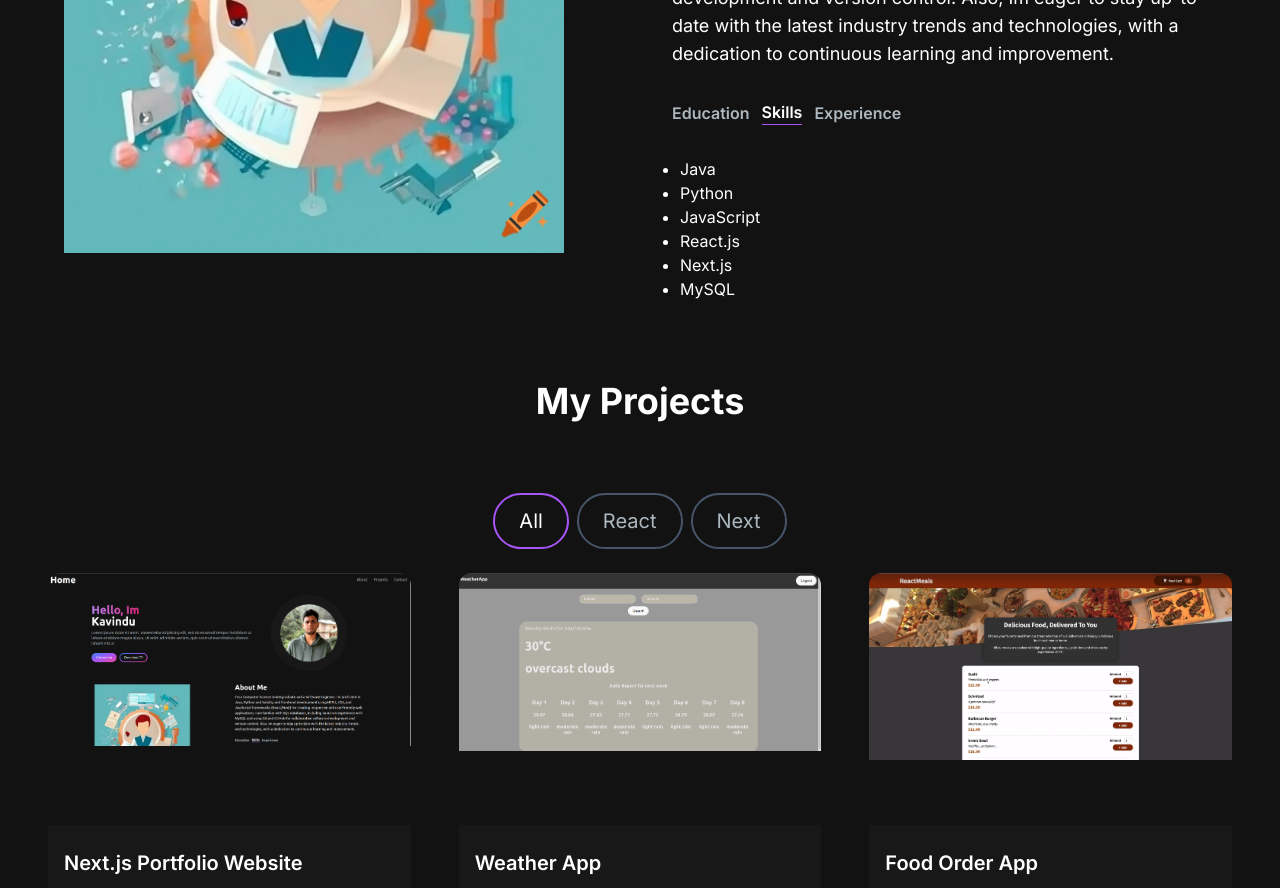
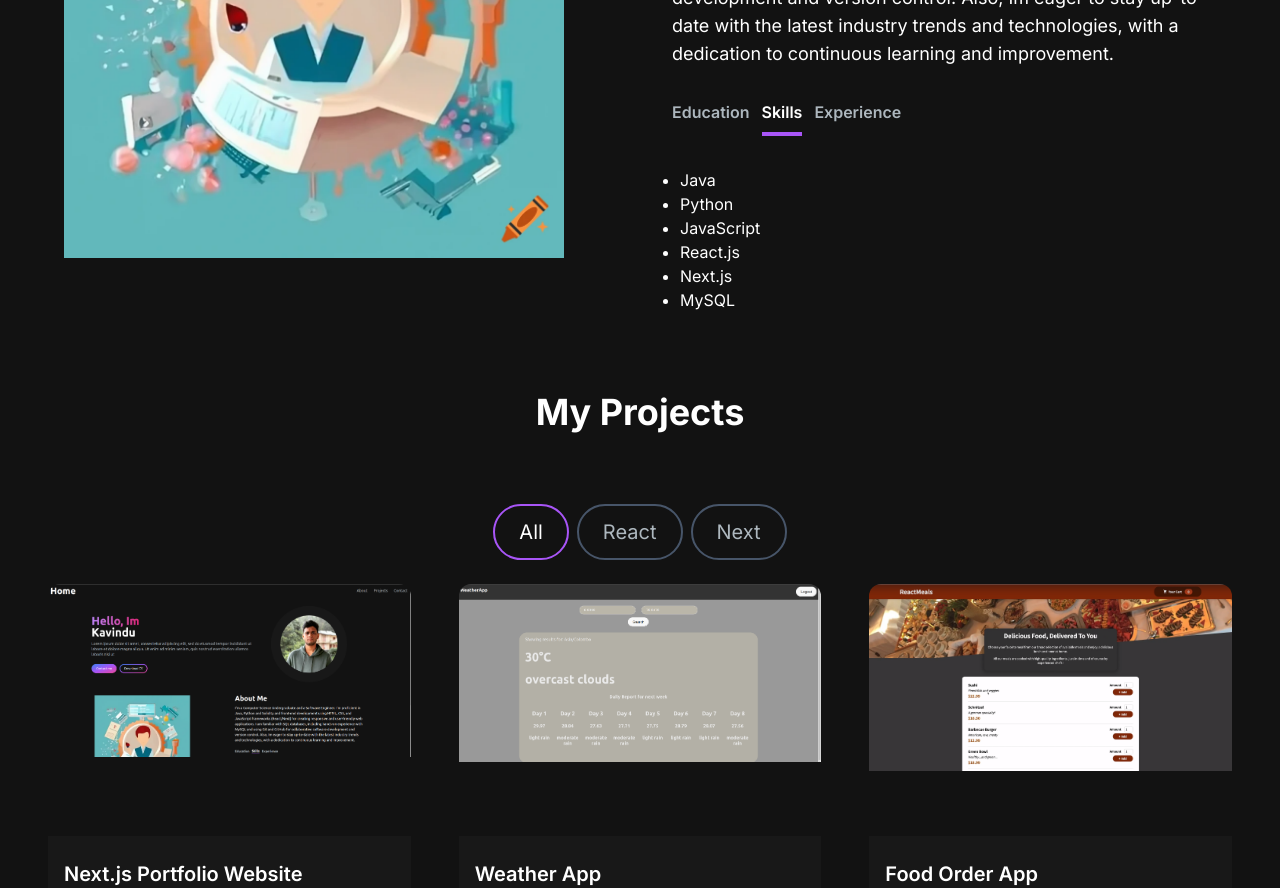
Before and after one commit to kavindu25/personal-portfolio, a Next.js app: page / in a window 1280 px wide. Shown: the part 1000-1888 px from the top of the page. Built offline with nearby package versions, Linux system fonts and the light colour scheme.

Commit message:
feat: added tab button animations

```diff
--- a/app/components/TabButton.jsx
+++ b/app/components/TabButton.jsx
@@ -1,8 +1,14 @@
 import React from "react";
+import { motion } from "framer-motion";
+
+const variants = {
+  default: { width: 0 },
+  active: { width: "calc(100% - 0.75rem)" },
+};
 
 const TabButton = ({ active, selectTab, children }) => {
   const btnClasses = active
-    ? "text-white border-b border-primary-500"
+    ? "text-white"
     : "text-[#ADB7BE]";
 
   return (
@@ -10,6 +16,11 @@ const TabButton = ({ active, selectTab, children }) => {
       <p className={`mr-3 font-semibold hover:text-white ${btnClasses}`}>
         {children}
       </p>
+      <motion.div
+        animate={active ? "active" : "default"}
+        variants={variants}
+        className="h-1 bg-primary-500 mt-2 mr-3"
+      ></motion.div>
     </button>
   );
 };
```
